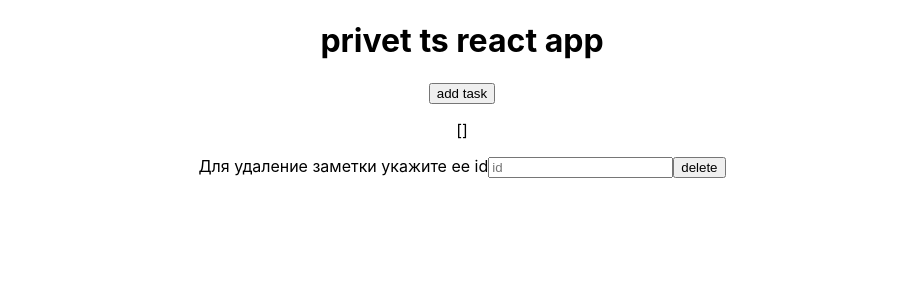
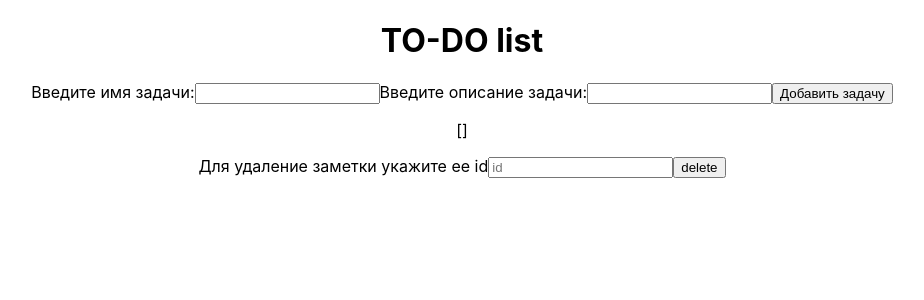
Before and after one commit to gqtqulin/todolist, a React (Create React App) app: page / in a window 1280 px wide. Shown: the top 300 px of the page, without its empty margins (178-1102 px from the left). Built offline with nearby package versions, Linux system fonts and the light colour scheme.

Commit message:
add task functional is done

```diff
--- a/src/App.tsx
+++ b/src/App.tsx
@@ -21,7 +21,7 @@ function App() {
 
   return (
     <div className="App">
-      <h1>privet ts react app</h1>
+      <h1>TO-DO list</h1>
 
       <AddTask tasks={tasks} setTasks={setTasks} />
 
--- a/src/components/AddTask/AddTask.tsx
+++ b/src/components/AddTask/AddTask.tsx
@@ -1,3 +1,4 @@
+import {useState} from 'react';
 
 type Task = {
     id: number;
@@ -12,11 +13,12 @@ interface Props {
 };
 
 export const AddTask = ({tasks, setTasks}: Props) => {
-  //test task
-  const title1: string = "title1";
-  const desc1: string = "desc1";
+    const [isButtonDisabled, setIsButtonDisabled] = useState(false);
+    const [title, setTitle] = useState('');
+    const [desc, setDesc] = useState('');
 
   const addTask = (title: string, desc: string): void => {
+    setIsButtonDisabled(true);
     setTimeout(() => {
         setTasks([
             ...tasks,
@@ -27,15 +29,35 @@ export const AddTask = ({tasks, setTasks}: Props) => {
               status: false,
             },
           ])
-    }, 250);
+        setIsButtonDisabled(false);
+    }, 500);
   };
 
-  const handleAddTaskClick = (event: React.MouseEvent<HTMLButtonElement>) => {
+  const handleSubmitAddTaskForm = (event: React.FormEvent<HTMLFormElement>) => {
     event.preventDefault();
-    addTask(title1, desc1);
+    addTask(title, desc);
+    setTitle('');
+    setDesc('');
+  };
+
+  const handleTitleInputChange = (event: React.FormEvent<HTMLInputElement>) => {
+    setTitle(event.currentTarget.value);
+  };
+
+  const handleDescInputChange = (event: React.FormEvent<HTMLInputElement>) => {
+    setDesc(event.currentTarget.value);
   };
 
   return (<div>
-    <button onClick={handleAddTaskClick}>add task</button>
+    <form onSubmit={handleSubmitAddTaskForm}>
+        <label>Введите имя задачи:
+            <input type='text' value={title} onChange={handleTitleInputChange}/>
+        </label>
+        <label>Введите описание задачи:
+            <input type='text' value={desc} onChange={handleDescInputChange}/>
+        </label>
+        <input type='submit'disabled={isButtonDisabled} value='Добавить задачу' />
+    </form>
+
   </div>);
 };
```
